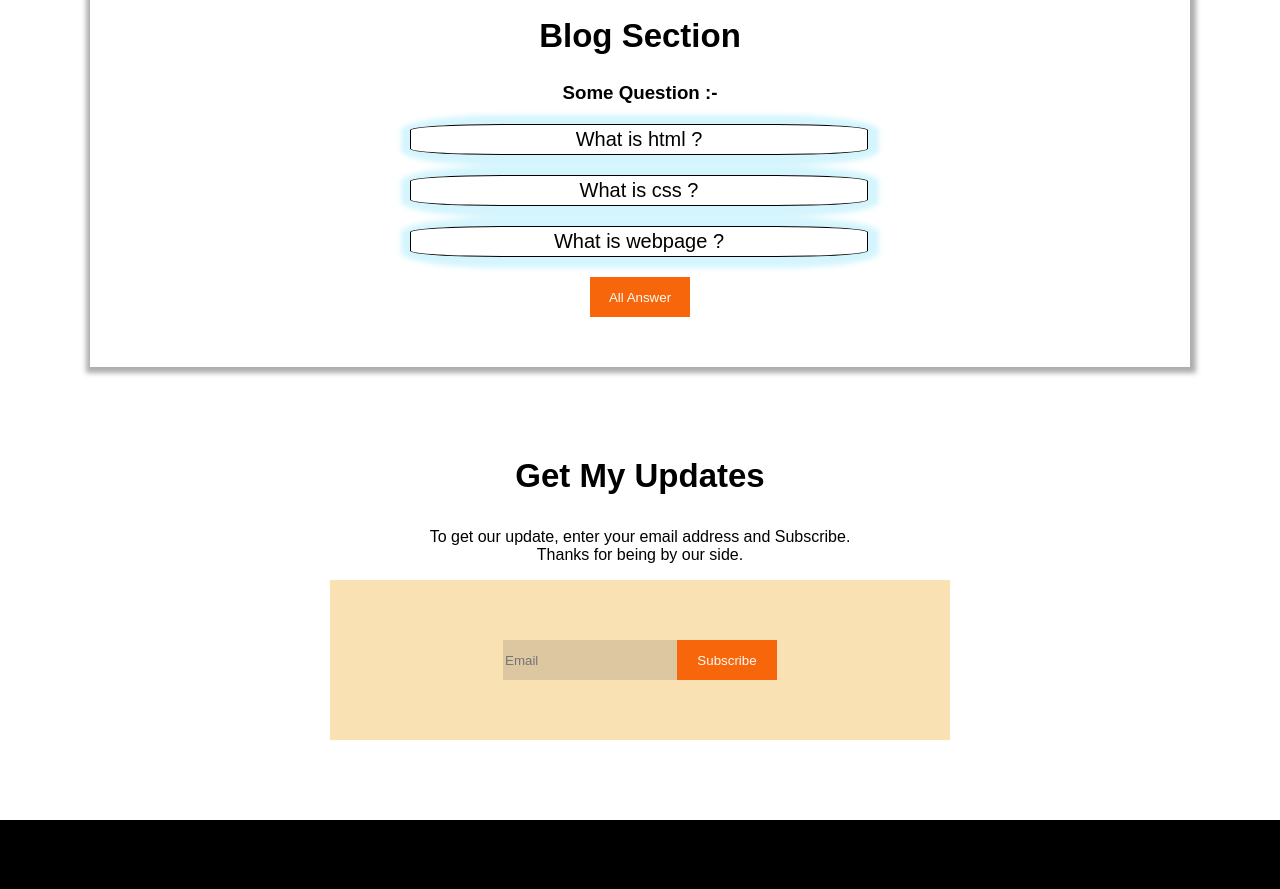
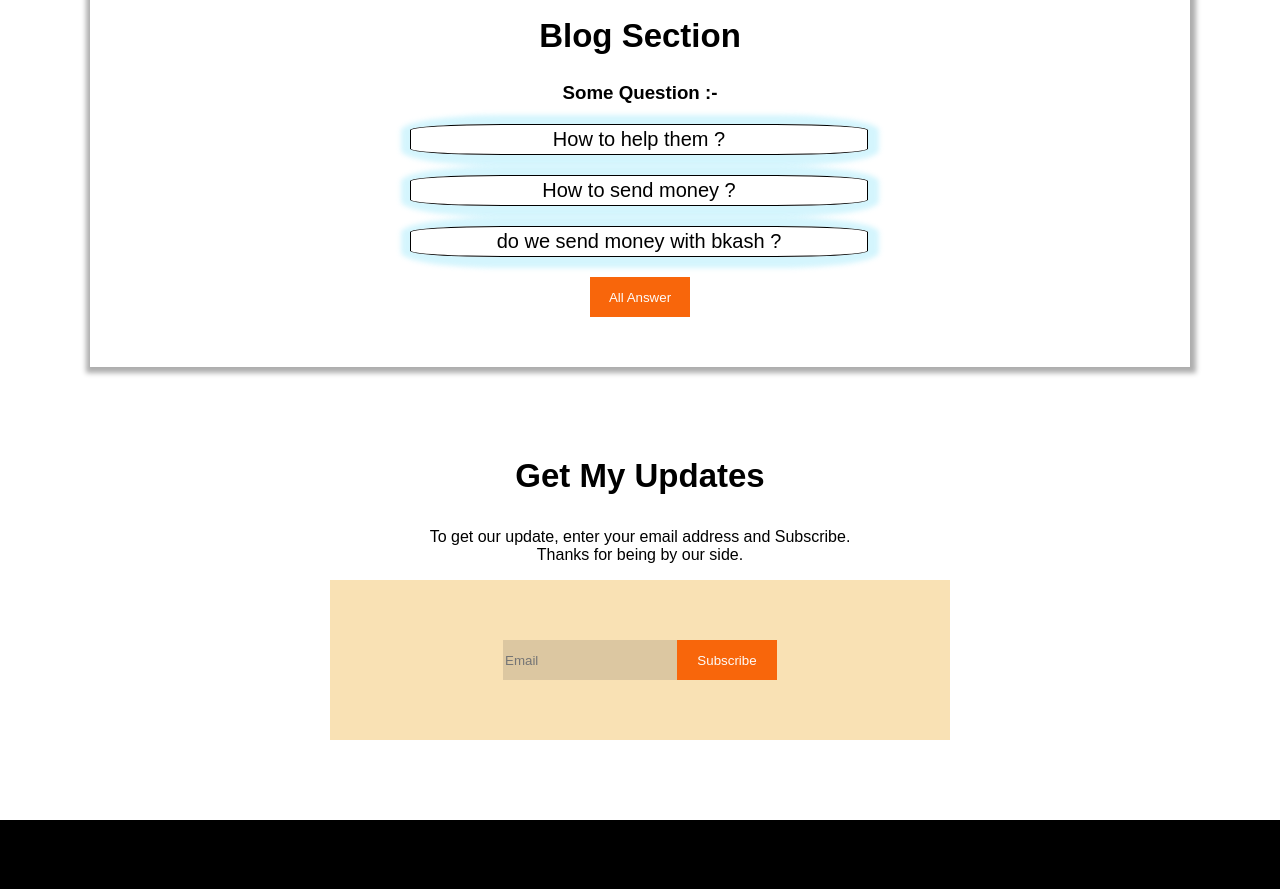
Before and after one commit to Mousumi2001/my-dream-repo, a plain HTML site: page index.html in a window 1280 px wide. Shown: the part 1620-2509 px from the top of the page. Drawn offline with Linux system fonts and the light colour scheme.

Commit message:
create question

```diff
--- a/index.html
+++ b/index.html
@@ -98,9 +98,9 @@
             </h1>
             <h3>Some Question :-</h3>
             <div class="all-p">
-                <p class="question">What is html ?</p>
-                <p class="question">What is css ?</p>
-                <p class="question">What is webpage ?</p>
+                <p class="question">How to help them ?</p>
+                <p class="question">How to send money ?</p>
+                <p class="question">do we send money with bkash ?</p>
             </div>
             <button>All Answer</button>
         </div>
```
